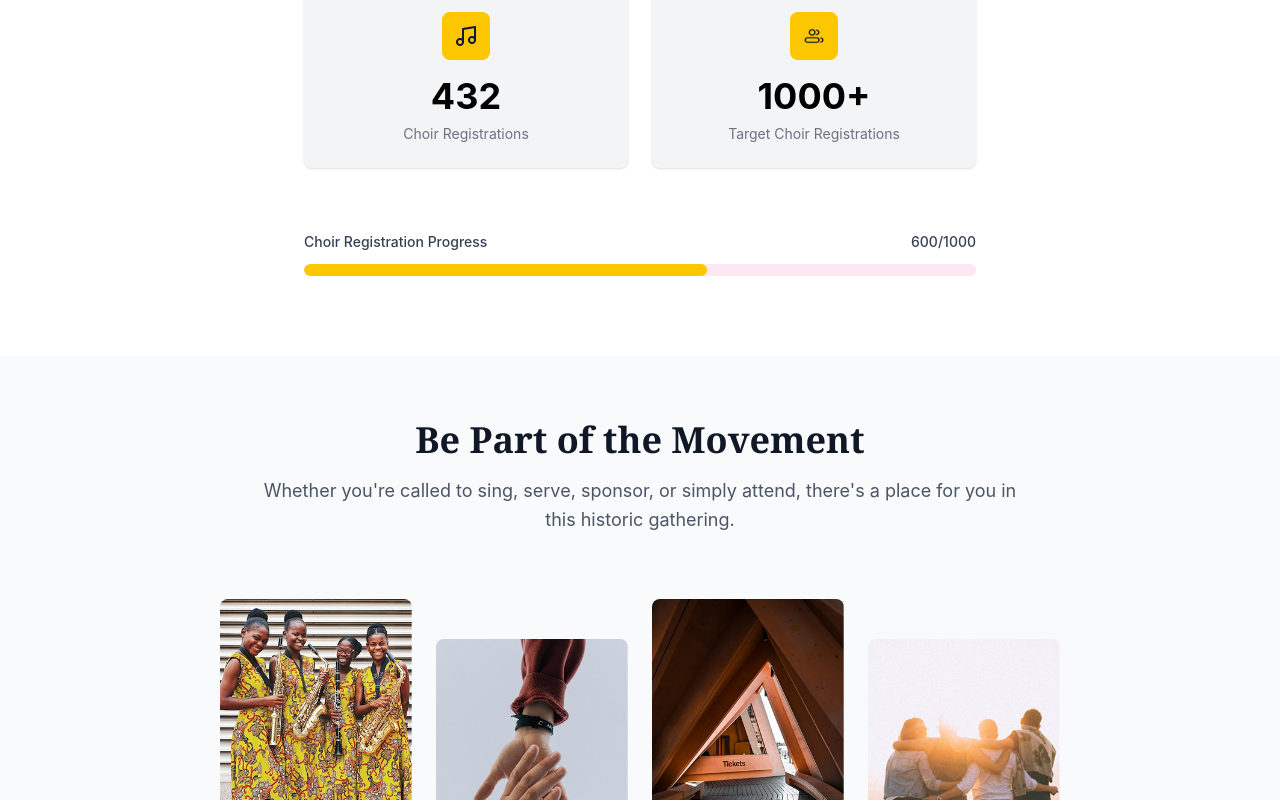
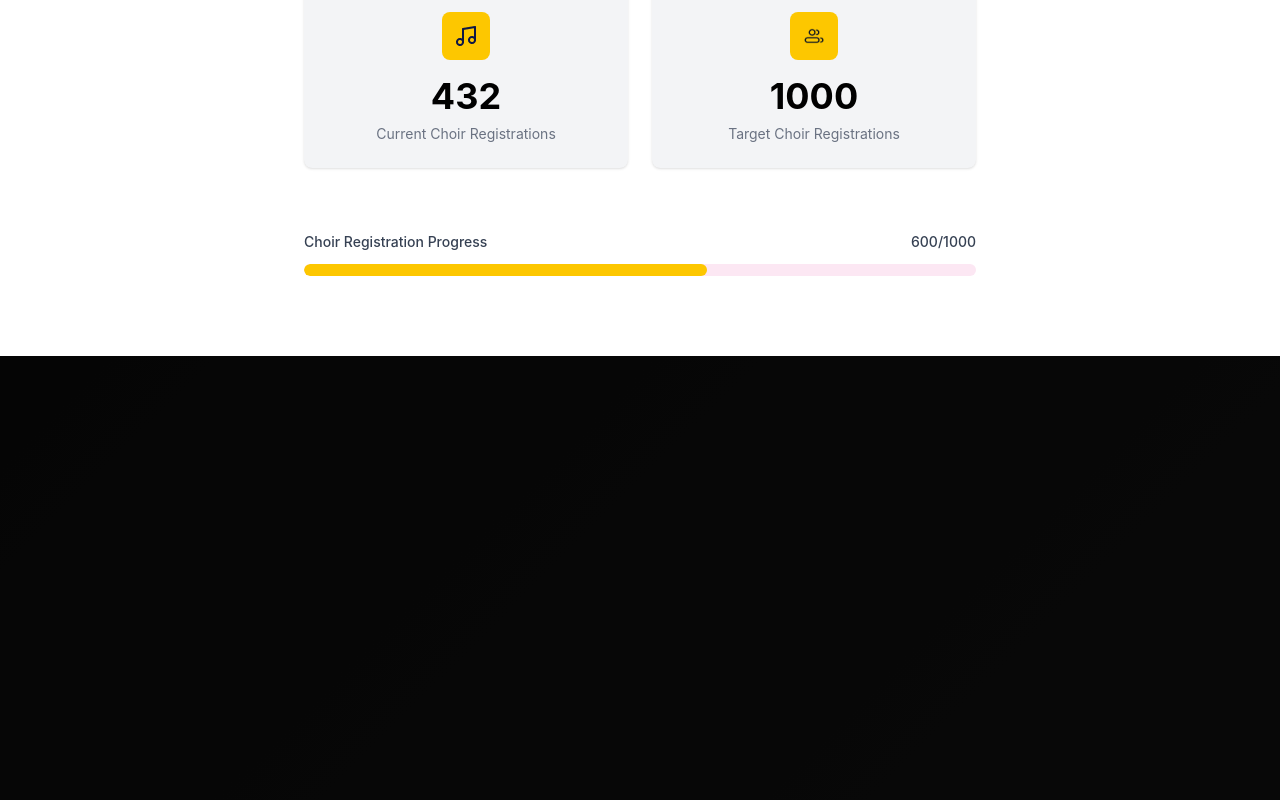
Before and after one commit to odoroerivwo/1000Tongues, a React (Vite) app in the folder 1000t-frontend/1000t/: page / in a window 1280 px wide. Shown: the part 1100-1900 px from the top of the page. Built offline with nearby package versions, Linux system fonts and the light colour scheme; no server answers; a web font is replaced by a local one.

Commit message:
Replace BePartOfMovement section with Prophesy section

```diff
--- a/1000t-frontend/1000t/src/components/Statistics.tsx
+++ b/1000t-frontend/1000t/src/components/Statistics.tsx
@@ -85,7 +85,7 @@ const Statistics: React.FC = () => {
               <img src="/assets/fi_music.png" alt="Music" className="w-6 h-6" />
             </div>
             <div className="text-4xl font-bold text-black mb-2">{stats.choirVoices}</div>
-            <div className="text-sm text-gray-500">Choir Registrations</div>
+            <div className="text-sm text-gray-500">Current Choir Registrations</div>
           </div>
 
           {/* Card 2 */}
@@ -93,7 +93,7 @@ const Statistics: React.FC = () => {
             <div className="w-12 h-12 bg-yellow-400 rounded-lg flex items-center justify-center mx-auto mb-4">
               <img src="/assets/Users-1.png" alt="Users" className="w-6 h-6" />
             </div>
-            <div className="text-4xl font-bold text-black mb-2">{stats.ChoirTarget}+</div>
+            <div className="text-4xl font-bold text-black mb-2">{stats.ChoirTarget}</div>
             <div className="text-sm text-gray-500">Target Choir Registrations</div>
           </div>
         </div>
--- a/1000t-frontend/1000t/src/pages/HomePage.tsx
+++ b/1000t-frontend/1000t/src/pages/HomePage.tsx
@@ -2,7 +2,7 @@ import React from 'react';
 import Hero from '../components/Hero';
 // import Countdown from '../components/Countdown';
 import Statistics from '../components/Statistics';
-import BePartOfMovement from '../components/BePartOfMovement';
+import Prophesy from '../components/Prophesy';
 //import Testimonials from '../components/Testimonials';
 import Gallery from '../components/Gallery';
 import Newsletter from '../components/Newsletter';
@@ -15,7 +15,7 @@ const HomePage: React.FC = () => {
       <Hero />
       {/*  <Countdown />  */}
       <Statistics />
-      <BePartOfMovement />
+      <Prophesy />
       {/*<Testimonials />*/}
       <Gallery />
       <Newsletter />
```
